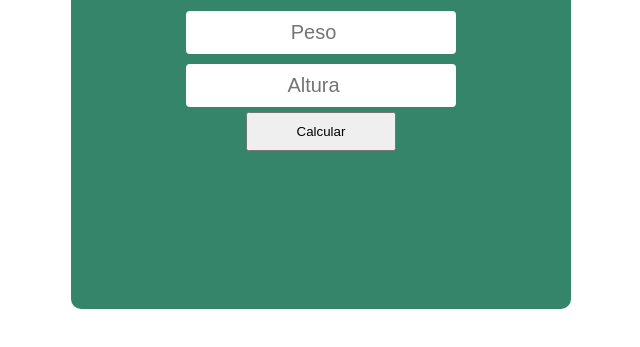
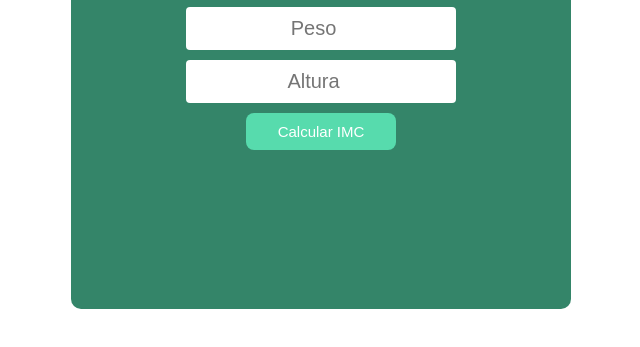
Before and after one commit to Lilarodrigues85/calculadora_imc, a plain HTML site: page index.html in a window 1280 px wide. Shown: the part 309-656 px from the top of the page, without its empty margins (319-959 px from the left). Drawn offline with Linux system fonts and the light colour scheme.

Commit message:
ajustando

```diff
--- a/index.html
+++ b/index.html
@@ -11,7 +11,7 @@
     <h1>Calculadora de IMC</h1>
     <input type="number" placeholder="Peso" id="peso">
     <input type="number" placeholder="Altura" id="altura">
-    <button onclick="calcular()">Calcular</button>
+    <button onclick="calcular()">Calcular IMC</button>
     <p id="resultado"></p>
   </div>
 
--- a/style.css
+++ b/style.css
@@ -36,6 +36,19 @@ input {
 button {
   padding: 10px;
   width: 150px;
+  border: none;
+  margin: 5px;
+  border-radius: 8px;
+  background-color: rgb(87, 219, 173);
+  color: white;
+  font-size: 15px;
+  font-weight: 500;
+}
+
+button:hover {
+  transition: 0.5s ease-in-out;
+  background-color: rgba(71, 184, 144, 0.541);
+  cursor: pointer;
 }
 
 p{
```
